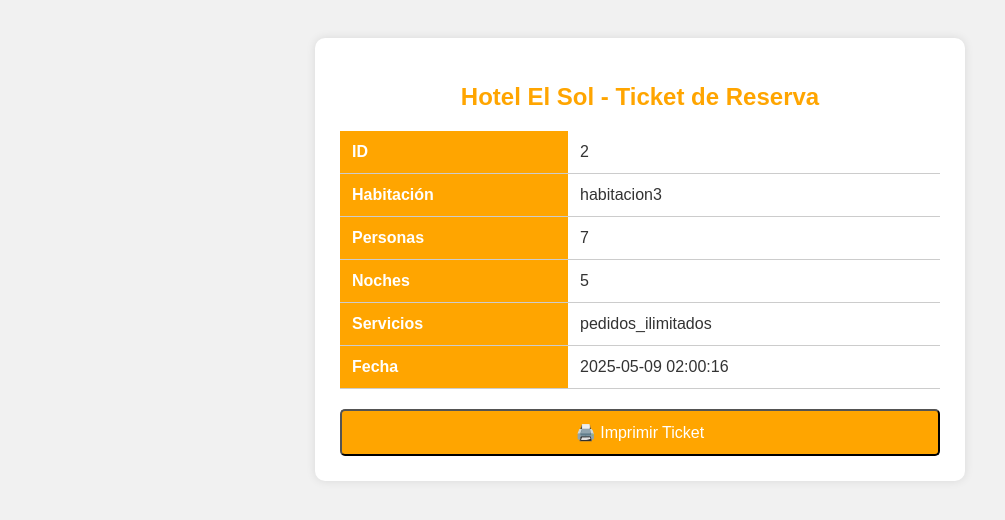
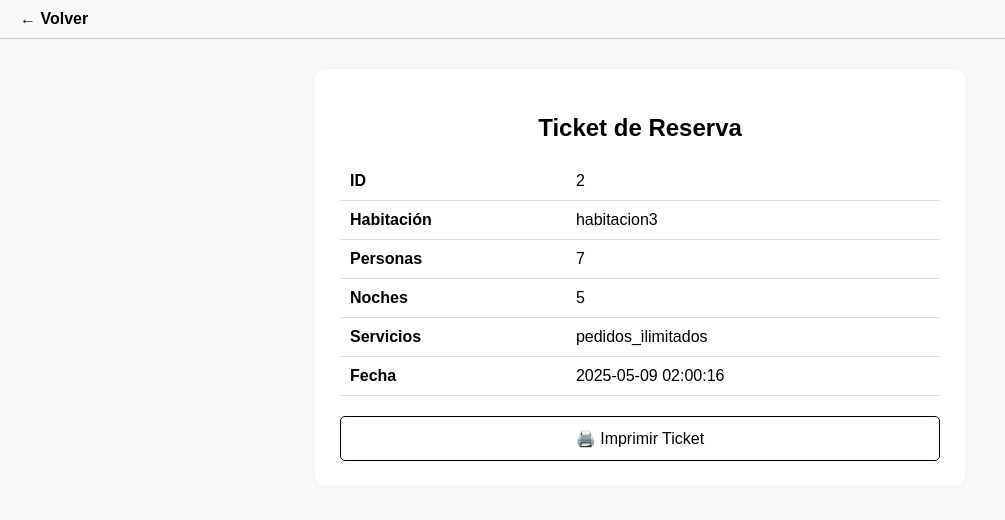
Before and after one commit to SERGMxL/ProyectoHotel6B, a PHP site: page /ver_ticket.php in a window 1280 px wide. Shown: the top 520 px of the page, without its empty margins (0-1005 px from the left). Run offline with PHP 8.4, Linux system fonts and the light colour scheme; data comes from the database, SQL or seed files in the repository.

```diff
--- a/Hotel/ver_ticket.php
+++ b/Hotel/ver_ticket.php
@@ -14,23 +14,38 @@ $reserva = $stmt->fetch();
     <style>
         body {
             font-family: Arial, sans-serif;
-            background-color: #f1f1f1;
-            padding: 30px;
-            color: #333;
+            background-color: #f9f9f9;
+            padding: 0;
+            margin: 0;
+            color: #000;
+        }
+
+        .navbar {
+            width: 100%;
+            padding: 10px 20px;
+            background: none;
+            border-bottom: 1px solid #ccc;
+            text-align: left;
+        }
+
+        .navbar a {
+            text-decoration: none;
+            color: #000;
+            font-weight: bold;
+            font-size: 16px;
         }
 
         .container {
             background-color: #fff;
             max-width: 600px;
-            margin: auto;
+            margin: 30px auto;
             padding: 25px;
             border-radius: 10px;
-            box-shadow: 0 0 10px rgba(0,0,0,0.1);
+            box-shadow: 0 0 5px rgba(0,0,0,0.05);
         }
 
         h2 {
             text-align: center;
-            color: #ffa500;
             margin-bottom: 20px;
         }
 
@@ -41,43 +56,46 @@ $reserva = $stmt->fetch();
         }
 
         th, td {
-            padding: 12px;
+            padding: 10px;
             text-align: left;
-            border-bottom: 1px solid #ccc;
+            border-bottom: 1px solid #ddd;
         }
 
         th {
-            background-color: #ffa500;
-            color: white;
+            font-weight: bold;
         }
 
         .btn-imprimir {
             display: block;
             width: 100%;
             padding: 12px;
-            background-color: #ffa500;
-            color: white;
+            background: none;
+            border: 1px solid #000;
+            color: #000;
             text-align: center;
-            text-decoration: none;
             font-size: 16px;
             border-radius: 5px;
             cursor: pointer;
         }
 
         .btn-imprimir:hover {
-            background-color: #ffa500;
+            background-color: #eee;
         }
 
         @media print {
-            .btn-imprimir {
+            .navbar, .btn-imprimir {
                 display: none;
             }
         }
     </style>
 </head>
 <body>
+    <div class="navbar">
+        <a href="inicio.php">← Volver</a>
+    </div>
+
     <div class="container">
-        <h2>Hotel El Sol - Ticket de Reserva</h2>
+        <h2>Ticket de Reserva</h2>
 
         <?php if ($reserva): ?>
             <table>
```
Also changed, not shown: Hotel/reservar.php (+7 -7 lines).
